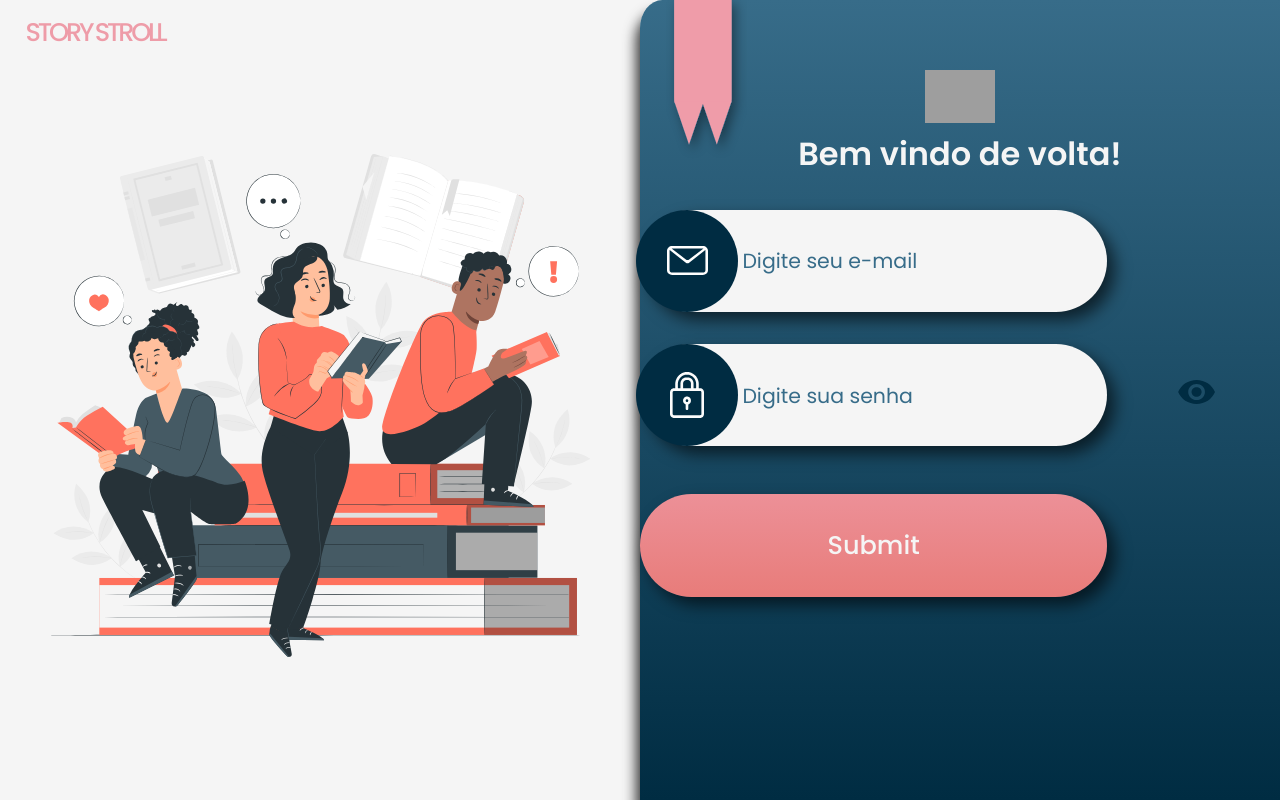
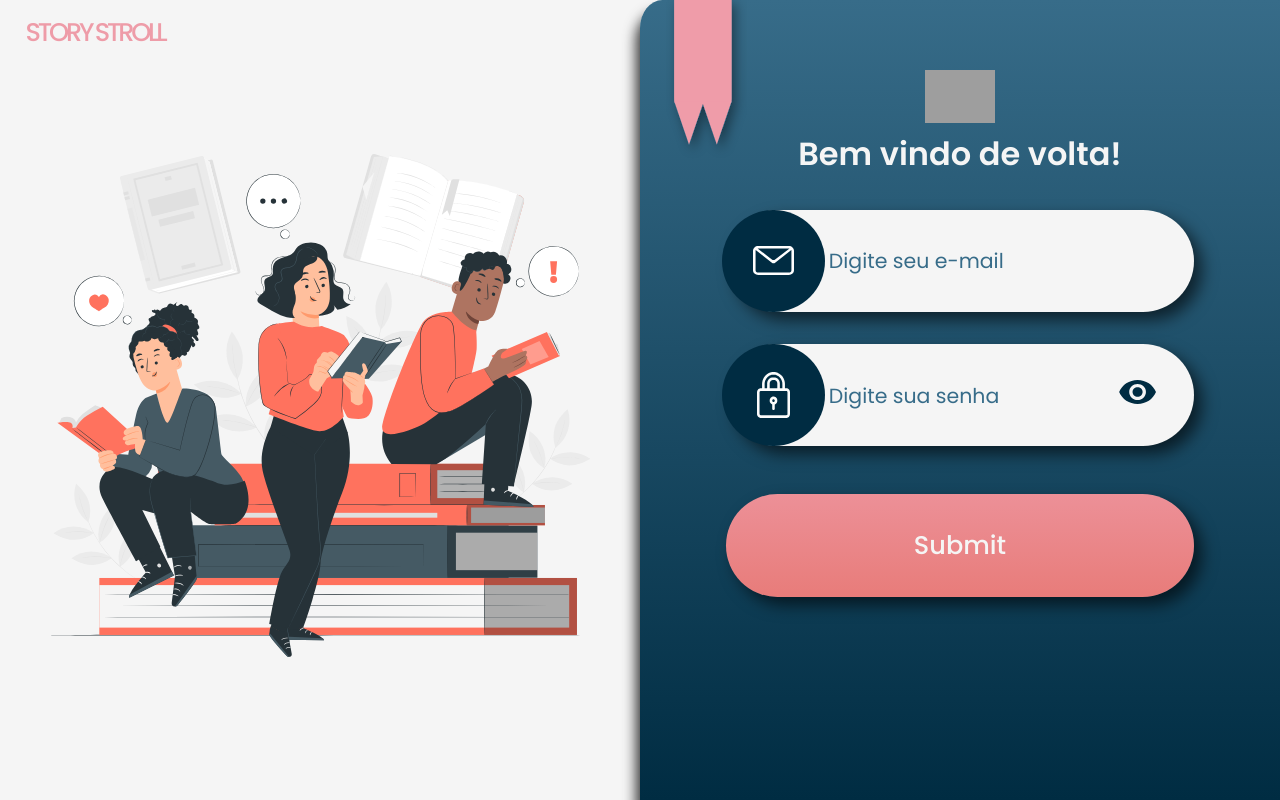
Before and after one commit to emmanueln4ssif/layout-trainee-2024.1, a PHP site: page /login in a window 1280 px wide. Run offline with PHP 8.4, Linux system fonts and the light colour scheme; grey boxes are pictures that could not be loaded.

Commit message:
corrije css do campo de login

```diff
--- a/app/views/site/login.view.php
+++ b/app/views/site/login.view.php
@@ -26,7 +26,7 @@
       </div>
 
       <p id="titulo-login">Bem vindo de volta!</p>
-
+<div class ="formulario">
       <form action="efetuaLogin" method="post">
         <div class="campos">
           <div class="circulo">
@@ -51,6 +51,7 @@
         </div>
         <input id="btn-login" type="submit"></input>
       </form>
+      </div>
     </div>
   </div>
   <script src="/public/js/login.js"></script>
--- a/public/css/login.css
+++ b/public/css/login.css
@@ -103,7 +103,10 @@
     display: flex;
     position: relative;
 }
-
+.formulario{
+    display: flex;
+    justify-content: center;
+}
 .campos input {
     width: 25vw;
     height: 12.8vh;
```
